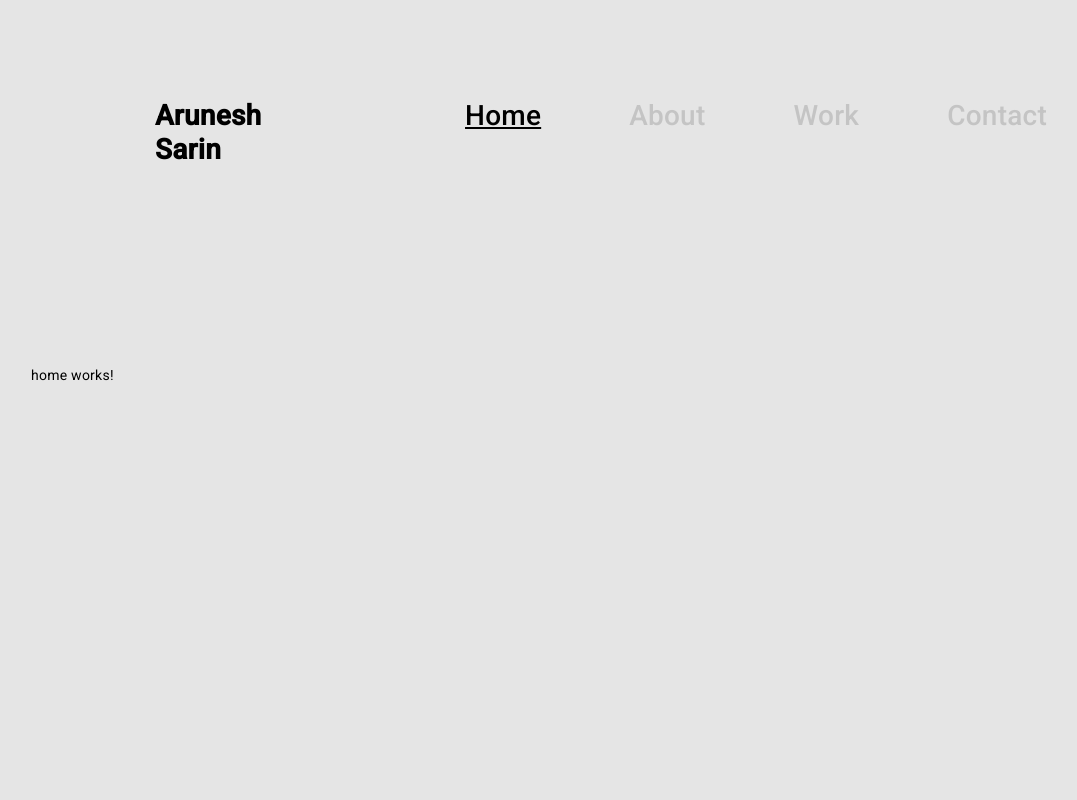
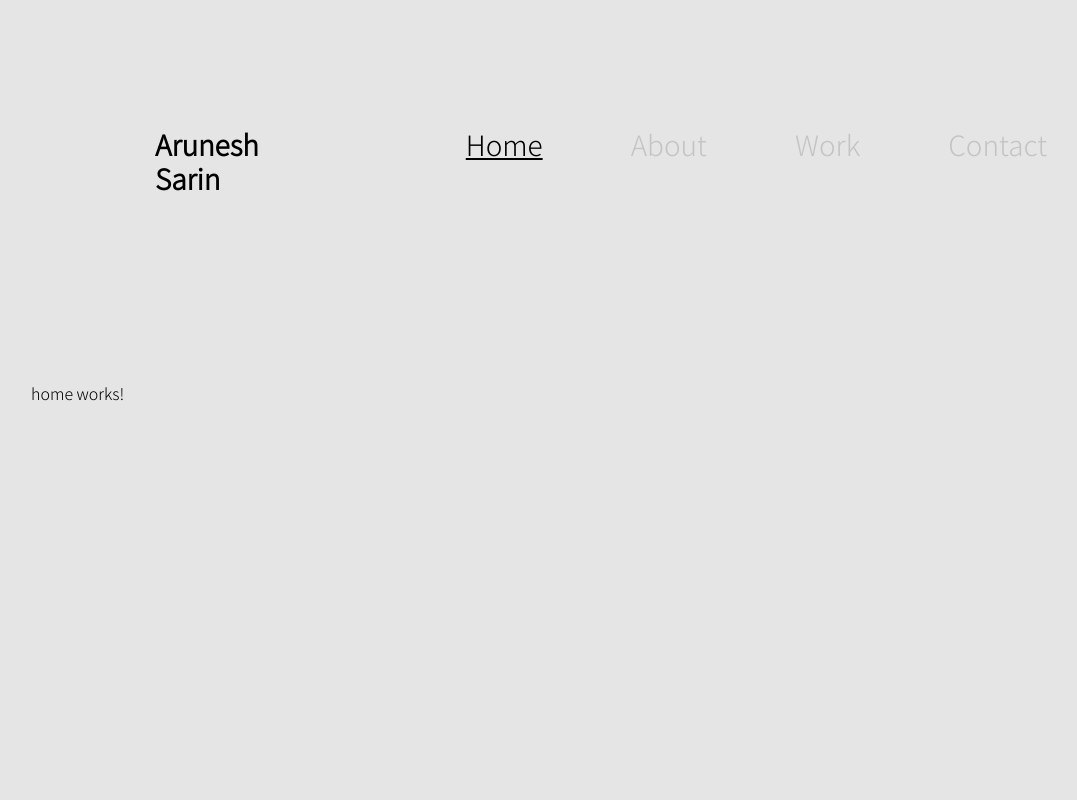
Before and after one commit to judokasarin/New-Angluar-Portfolio, an Angular app: page /home in a window 1280 px wide. Shown: the top 800 px of the page, without its empty margins (17-1094 px from the left). Built offline with nearby package versions, Linux system fonts and the light colour scheme.

Commit message:
correcting the font

```diff
--- a/angular.json
+++ b/angular.json
@@ -30,7 +30,6 @@
               "src/assets"
             ],
             "styles": [
-              "@angular/material/prebuilt-themes/indigo-pink.css",
               "src/styles.scss"
             ],
             "scripts": []
@@ -94,7 +93,6 @@
               "src/assets"
             ],
             "styles": [
-              "@angular/material/prebuilt-themes/indigo-pink.css",
               "src/styles.scss"
             ],
             "scripts": []
--- a/src/app/components/header/header.component.scss
+++ b/src/app/components/header/header.component.scss
@@ -42,7 +42,6 @@
 
 .nav-title{
   flex: 123px 0 0;
-  align-self: flex-start;
   padding-left: 172px;
   font-style: normal;
   font-weight: 600;
--- a/src/index.html
+++ b/src/index.html
@@ -7,8 +7,13 @@
   <meta name="viewport" content="width=device-width, initial-scale=1">
   <link rel="icon" type="image/x-icon" href="favicon.ico">
   <link rel="preconnect" href="https://fonts.gstatic.com">
+  <link rel="preconnect" href="https://fonts.gstatic.com" crossorigin>
   <link href="https://fonts.googleapis.com/css2?family=Roboto:wght@300;400;500&display=swap" rel="stylesheet">
   <link href="https://fonts.googleapis.com/icon?family=Material+Icons" rel="stylesheet">
+  <link href="https://fonts.googleapis.com/css2?family=Montserrat:wght@300;400;500&display=swap" rel="stylesheet">
+  <link href="https://fonts.googleapis.com/css2?family=Noto+Sans+JP:wght@300&display=swap" rel="stylesheet">
+
+
 </head>
 <body class="mat-typography">
   <app-root></app-root>
--- a/src/styles.scss
+++ b/src/styles.scss
@@ -1,4 +1,4 @@
 /* You can add global styles to this file, and also import other style files */
 
 html, body { height: 100%; }
-body { margin: 0; font-family: Roboto, "Helvetica Neue", sans-serif; background-color: #E5E5E5 ;}
+body { margin: 0; font-family: 'Noto Sans JP', sans-serif; background-color: #E5E5E5 ;}
```
Also changed, not shown: 1 other file (tests, documents, lock files or other folders).
